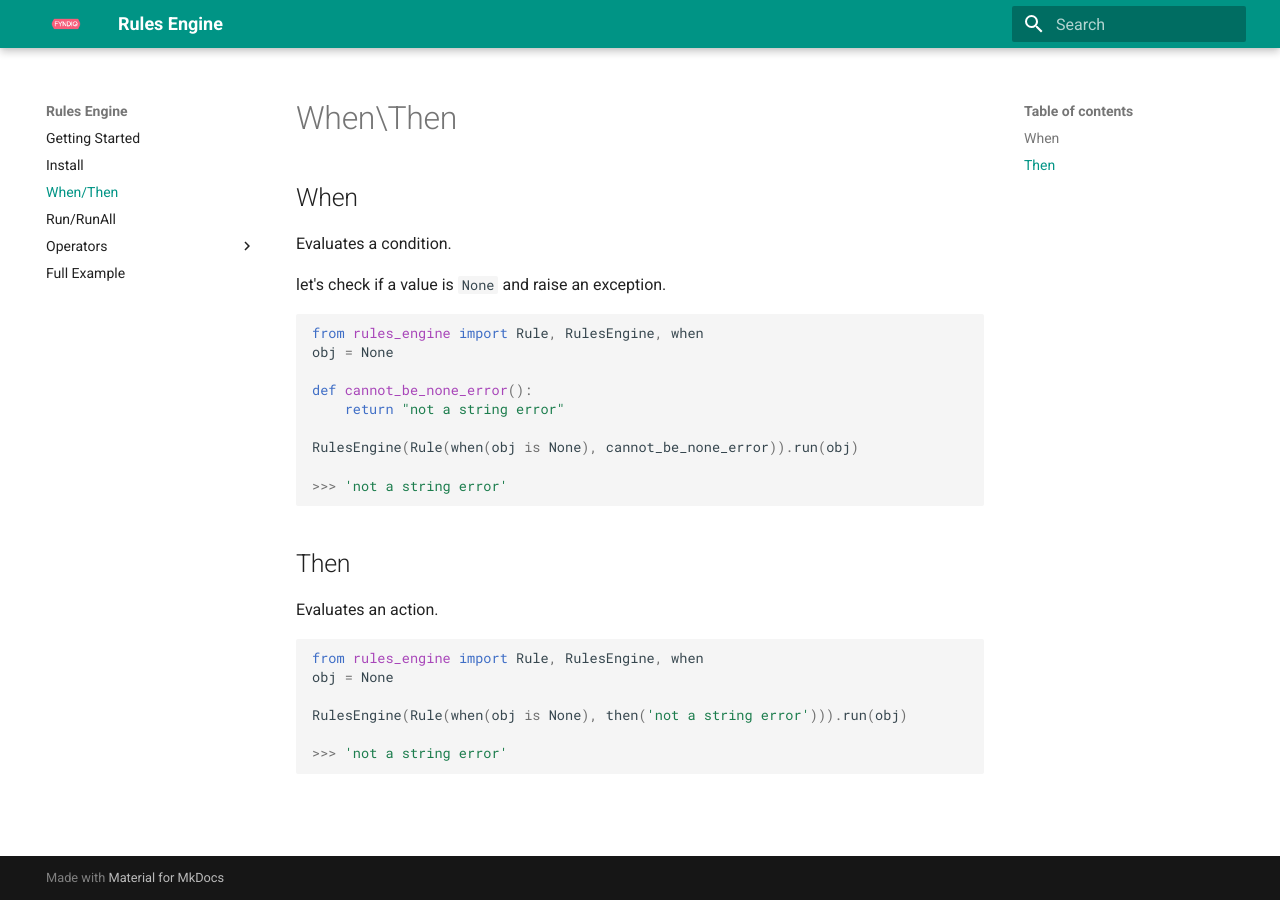
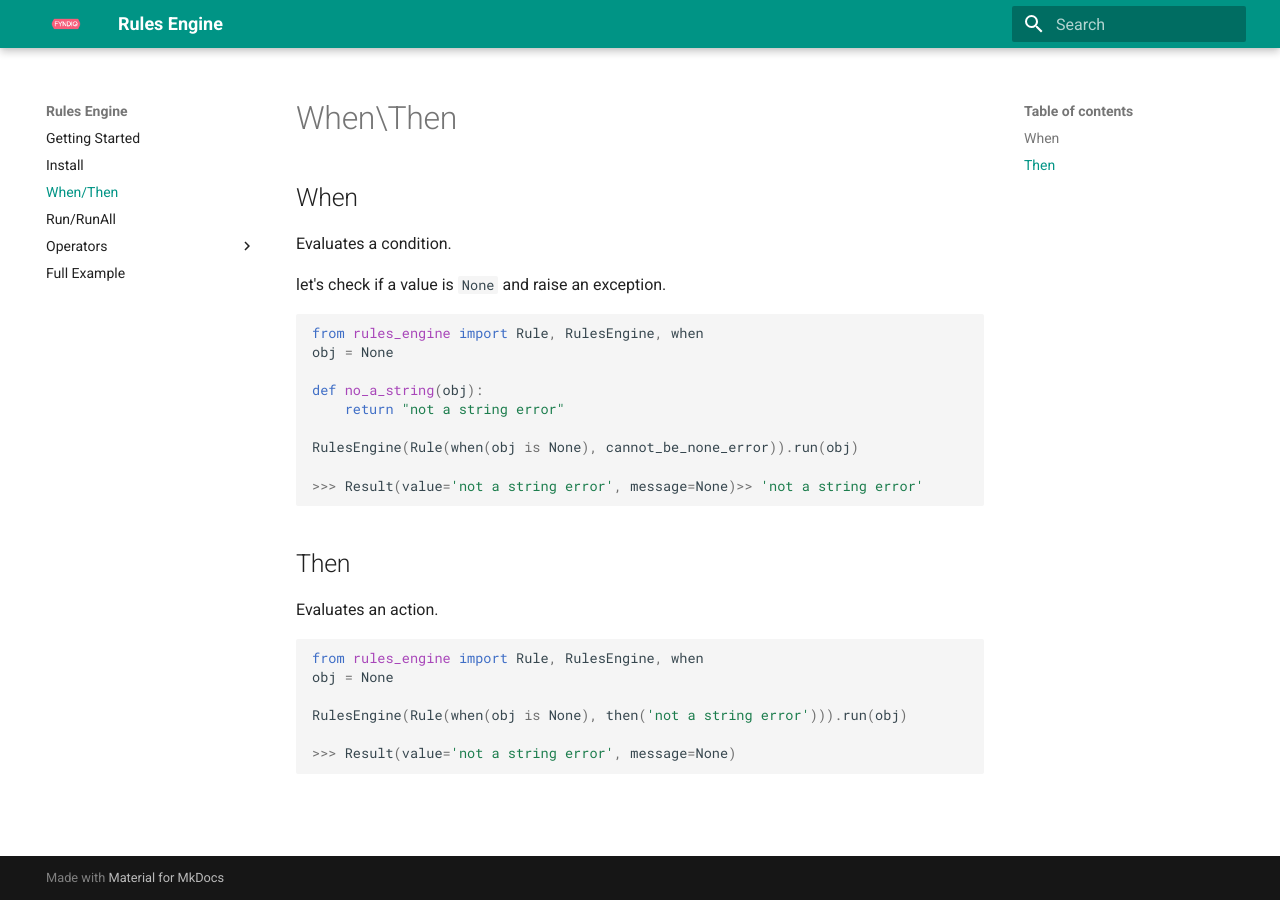
Before and after one commit to fyndiq/rules-engine, an MkDocs documentation site: the page built from docs/when_then.md, in a window 1280 px wide. Built offline with MkDocs 1.6.1 and Material for MkDocs 9.7.7, drawn with Linux system fonts in a browser that asks for light colours.

Commit message:
docs: fixes with new result field

````diff
--- a/docs/when_then.md
+++ b/docs/when_then.md
@@ -11,12 +11,13 @@ let's check if a value is `None` and raise an exception.
 from rules_engine import Rule, RulesEngine, when
 obj = None
 
-def cannot_be_none_error():
+def no_a_string(obj):
     return "not a string error"
 
 RulesEngine(Rule(when(obj is None), cannot_be_none_error)).run(obj)
 
->>> 'not a string error'
+>>> Result(value='not a string error', message=None)>> 'not a string error'
+
 ```
 
 ## Then
@@ -30,5 +31,6 @@ obj = None
 
 RulesEngine(Rule(when(obj is None), then('not a string error'))).run(obj)
 
->>> 'not a string error'
+>>> Result(value='not a string error', message=None)
+
 ```
````
Also changed, not shown: docs/all.md (+1 -1 lines), docs/any.md (+2 -2 lines), docs/index.md (+1 -1 lines), docs/not.md (+2 -2 lines), docs/run_vs_run_all.md (+2 -3 lines).
